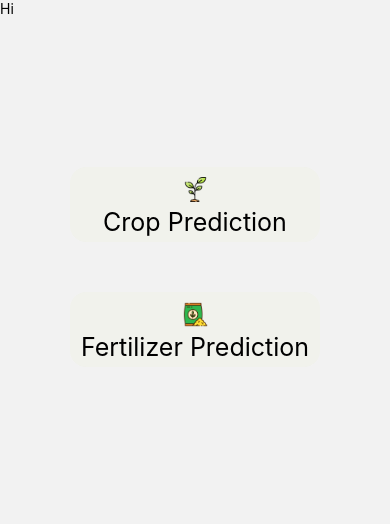
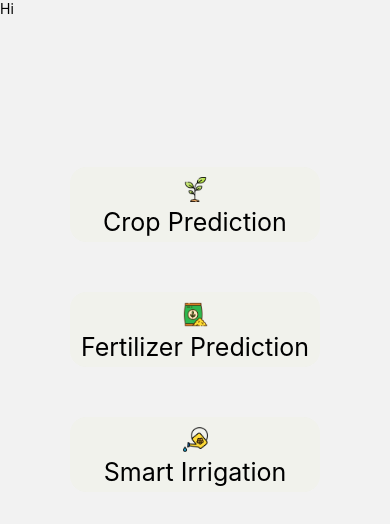
Before and after one commit to Tractonite/crop-prediction-and-irrigation, a React Native app: screen /OptionScreen in a window 390 px wide. Shown: the top 524 px of the page. Built offline with nearby package versions, Linux system fonts and the light colour scheme.

Commit message:
Added Smart Irrigation Button and Icon

```diff
--- a/App.js
+++ b/App.js
@@ -8,6 +8,7 @@ import CropPrediction from './screens/CropPrediction.js'
 import FertilizerPrediction from './screens/FertilizerPrediction.js'
 import OptionScreen from './screens/OptionScreen.js';
 import NextButton from './components/NextButton.js';
+import SmartIrrigation from './screens/SmartIrrigation.js';
 const Stack = createNativeStackNavigator();
 function App() {
   const [crop, setData] = useState("Input values and press on Detect Crop to predict the crop");
@@ -63,6 +64,13 @@ function App() {
               headerShown: false,
             }}
           />
+          <Stack.Screen
+            name="SmartIrrigation"
+            component={SmartIrrigation}
+            options={{
+              headerShown: false,
+            }}
+          />
         </Stack.Navigator>
       </NavigationContainer>
     </UserData.Provider>
--- a/components/NextButton.js
+++ b/components/NextButton.js
@@ -18,6 +18,12 @@ const ferti_pre = {
   name: "Fertilizer",
   image: require("../assets/images/ferti.png"),
 };
+
+const smart_irri = {
+  id: 3,
+  name: "Smart Irrigation",
+  image: require("../assets/images/smart_irrigation.png"),
+}
 export default function NextButton({
   style,
   width = 250,
@@ -62,8 +68,16 @@ export default function NextButton({
       style={styles.btnStyle}
       onPress={(e) => onPress(e)}
     >
-      <Image source={test == 1 ? crop_pre.image : ferti_pre.image} style={styles.buttonImageIconStyle} />
-      <Text style={{ color: textColor,fontSize, fontWeight: boldNumber }}>{title}</Text>
+      <Image
+        source={
+          test === 1 ? crop_pre.image :
+            test === 2 ? ferti_pre.image :
+              test === 3 ? smart_irri.image :
+                defaultImage
+        }
+        style={styles.buttonImageIconStyle}
+      />
+      <Text style={{ color: textColor, fontSize, fontWeight: boldNumber }}>{title}</Text>
     </TouchableOpacity>
   );
 }
--- a/screens/OptionScreen.js
+++ b/screens/OptionScreen.js
@@ -26,6 +26,13 @@ export default function OptionScreen({ navigation }) {
                         navigation.navigate("FertilizerPredictions");
                     }}
                 />
+                <NextButton
+                    title={'Smart Irrigation'}
+                    test={3}
+                    onPress={() => {
+                        navigation.navigate("SmartIrrigation");
+                    }}
+                />
             </View>
         </SafeAreaView>
     );
--- /dev/null
+++ b/screens/SmartIrrigation.js
@@ -0,0 +1,8 @@
+import React, { useEffect, useState } from "react";
+import { useContext } from "react";
+import { UserData } from '../Contexts/UserData'
+import NextButton from "../components/NextButton";
+import { View, SafeAreaView, Button, Text } from "react-native";
+
+export default function SmartIrrigation() {
+}
```
Also changed, not shown: assets/images/smart_irrigation.png (added).
